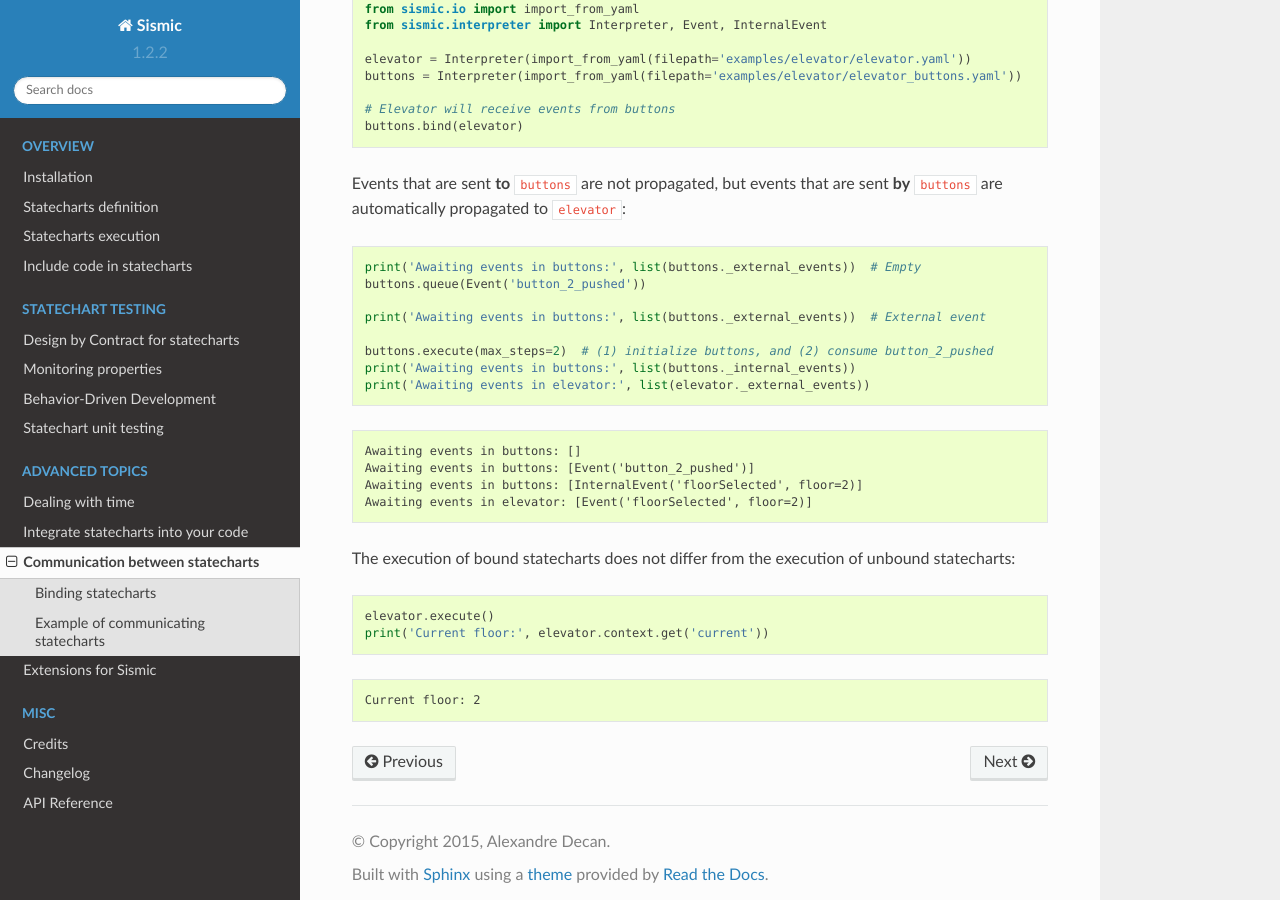
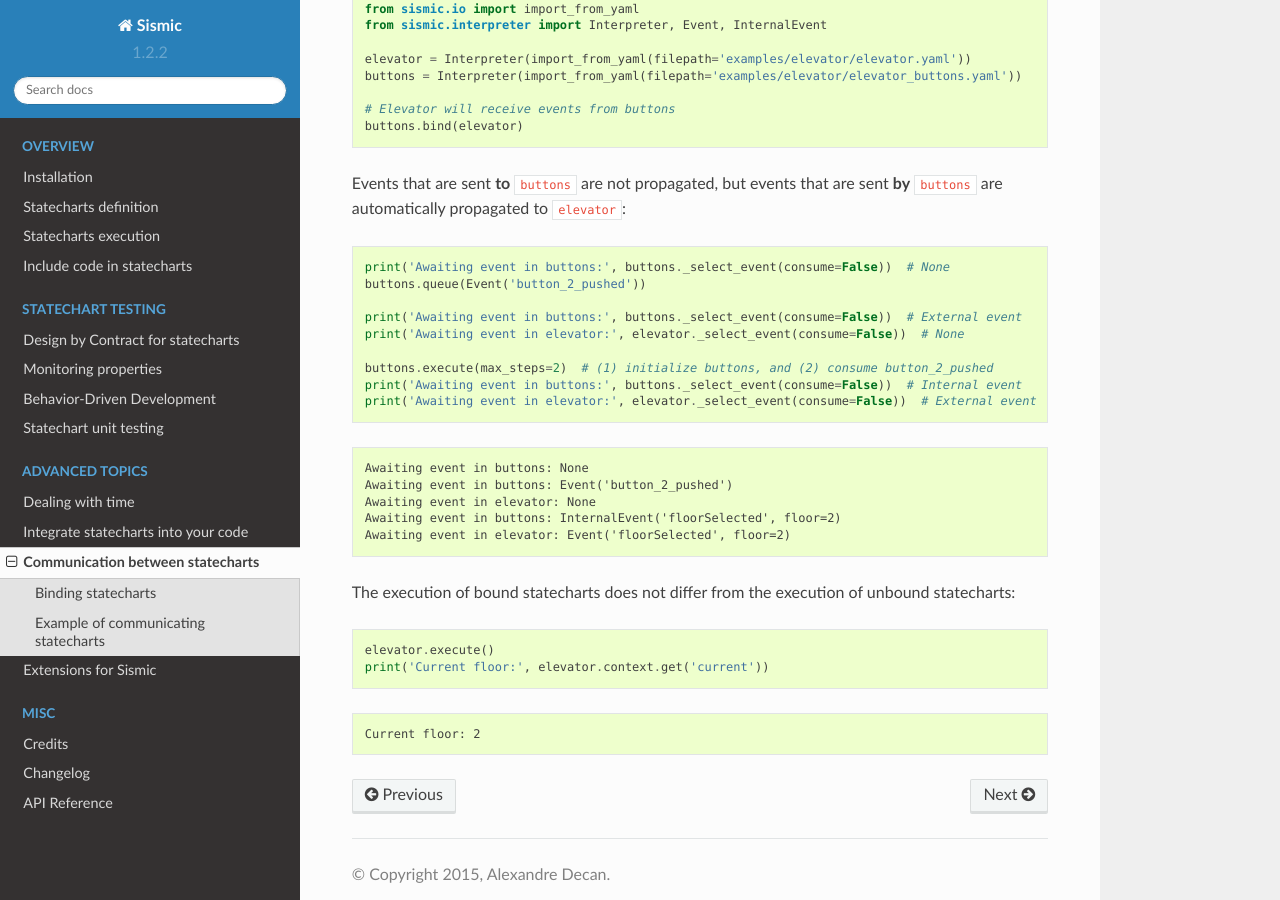
Before and after one commit to AlexandreDecan/sismic, a Sphinx documentation site: the page built from docs/communication.rst, in a window 1280 px wide and 900 px high, scrolled down 2660 px. Built offline with Sphinx 7.4.7 and the Read the Docs theme 2.0.0, drawn with Linux system fonts in a browser that asks for light colours; some of the changed text lies outside the part shown.

Commit message:
Fix doctest

```diff
--- a/docs/communication.rst
+++ b/docs/communication.rst
@@ -82,9 +82,9 @@ is sent both to ``interpreter_1`` and ``interpreter_2``.
     # Manually create and raise an internal event
     interpreter_3._raise_event(InternalEvent('test'))
 
-    print('Events for interpreter_1:', interpreter_1._external_events.pop())
-    print('Events for interpreter_2:', interpreter_2._external_events.pop())
-    print('Events for interpreter_3:', interpreter_3._internal_events.pop())
+    print('Events for interpreter_1:', interpreter_1._select_event(consume=False))
+    print('Events for interpreter_2:', interpreter_2._select_event(consume=False))
+    print('Events for interpreter_3:', interpreter_3._select_event(consume=False))
 
 .. testoutput:: bind
 
@@ -129,21 +129,23 @@ are automatically propagated to ``elevator``:
 
 .. testcode:: buttons
 
-    print('Awaiting events in buttons:', list(buttons._external_events))  # Empty
+    print('Awaiting event in buttons:', buttons._select_event(consume=False))  # None
     buttons.queue(Event('button_2_pushed'))
 
-    print('Awaiting events in buttons:', list(buttons._external_events))  # External event
+    print('Awaiting event in buttons:', buttons._select_event(consume=False))  # External event
+    print('Awaiting event in elevator:', elevator._select_event(consume=False))  # None
 
     buttons.execute(max_steps=2)  # (1) initialize buttons, and (2) consume button_2_pushed
-    print('Awaiting events in buttons:', list(buttons._internal_events))
-    print('Awaiting events in elevator:', list(elevator._external_events))
+    print('Awaiting event in buttons:', buttons._select_event(consume=False))  # Internal event
+    print('Awaiting event in elevator:', elevator._select_event(consume=False))  # External event
 
 .. testoutput:: buttons
 
-    Awaiting events in buttons: []
-    Awaiting events in buttons: [Event('button_2_pushed')]
-    Awaiting events in buttons: [InternalEvent('floorSelected', floor=2)]
-    Awaiting events in elevator: [Event('floorSelected', floor=2)]
+    Awaiting event in buttons: None
+    Awaiting event in buttons: Event('button_2_pushed')
+    Awaiting event in elevator: None
+    Awaiting event in buttons: InternalEvent('floorSelected', floor=2)
+    Awaiting event in elevator: Event('floorSelected', floor=2)
 
 The execution of bound statecharts does not differ from the execution of unbound statecharts:
 
```
